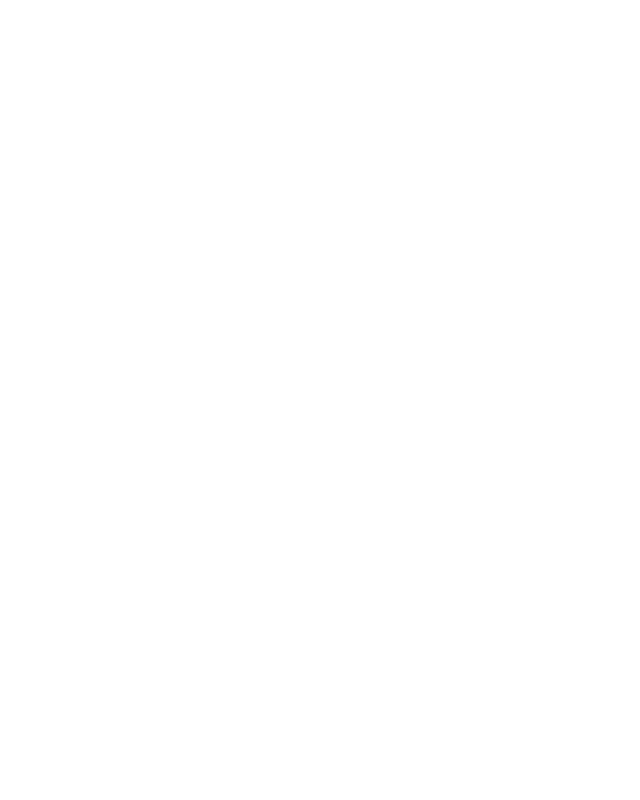
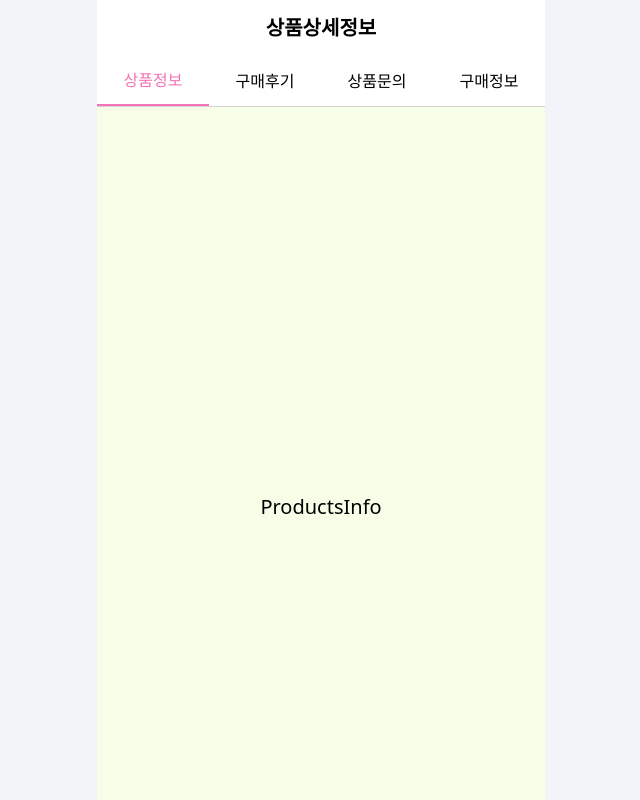
Before and after one commit to Ssoon-m/scroll-spy, a Next.js app: page / in a window 1280 px wide. Shown: the top 800 px of the page, without its empty margins (319-959 px from the left). Built offline with nearby package versions, Linux system fonts and the light colour scheme.

Commit message:
wip: scroll spy

```diff
--- a/package.json
+++ b/package.json
@@ -13,6 +13,7 @@
     "@types/react": "18.0.33",
     "@types/react-dom": "18.0.11",
     "autoprefixer": "10.4.14",
+    "classnames": "^2.3.2",
     "eslint": "8.38.0",
     "eslint-config-next": "13.3.0",
     "next": "13.3.0",
--- /dev/null
+++ b/src/app/PageClient.tsx
@@ -0,0 +1,61 @@
+"use client";
+import React, { useRef, useState } from "react";
+import Tab from "@/components/base/Tab";
+import ProductsInfo from "@/components/products/ProductsInfo";
+import ProductsPurchaseInfo from "@/components/products/ProductsPurchaseInfo";
+import ProductsQnA from "@/components/products/ProductsQnA";
+import ProductsReview from "@/components/products/ProductsReview";
+import ScrollSpy from "@/components/headlessui/ScrollSpy";
+const PageClient = () => {
+  const section1Ref = useRef<HTMLElement>(null);
+  const section2Ref = useRef<HTMLElement>(null);
+  const section3Ref = useRef<HTMLElement>(null);
+  const section4Ref = useRef<HTMLElement>(null);
+  const [currentTab, setCurrentTab] = useState(0);
+  const sectionRefs = [
+    section1Ref.current,
+    section2Ref.current,
+    section3Ref.current,
+    section4Ref.current,
+  ];
+  const handleTabClick = (index: number) => {
+    if (sectionRefs[index]) {
+      sectionRefs[index]?.scrollIntoView({ behavior: "smooth" });
+      setCurrentTab(index);
+    }
+  };
+
+  return (
+    <div>
+      <ScrollSpy sectionRefs={sectionRefs} setActiveTab={handleTabClick} />
+      <div className="sticky top-0">
+        <Tab
+          onClickTab={handleTabClick}
+          activeTab={currentTab}
+          items={[
+            { title: "상품정보" },
+            { title: "구매후기" },
+            { title: "상품문의" },
+            { title: "구매정보" },
+          ]}
+        />
+      </div>
+      <div>
+        <section id="productInfo" ref={section1Ref}>
+          <ProductsInfo />
+        </section>
+        <section id="productsPurchaseInfo" ref={section2Ref}>
+          <ProductsPurchaseInfo />
+        </section>
+        <section id="productsQnA" ref={section3Ref}>
+          <ProductsQnA />
+        </section>
+        <section id="productsReview" ref={section4Ref}>
+          <ProductsReview />
+        </section>
+      </div>
+    </div>
+  );
+};
+
+export default PageClient;
--- a/src/app/layout.tsx
+++ b/src/app/layout.tsx
@@ -11,8 +11,12 @@
   children: React.ReactNode;
 }) {
   return (
-    <html lang="en" className="h-full">
-      <body>{children}</body>
+    <html lang="en" className="h-full bg-slate-100">
+      <body className="h-full">
+        <div className="min-h-full flex justify-center">
+          <div className="w-full max-w-md bg-white">{children}</div>
+        </div>
+      </body>
     </html>
   );
 }
--- a/src/app/page.tsx
+++ b/src/app/page.tsx
@@ -1,8 +1,13 @@
 import Image from "next/image";
 import { Inter } from "next/font/google";
-
+import BasicLayout from "@/components/layouts/BasicLayout";
+import PageClient from "./PageClient";
 const inter = Inter({ subsets: ["latin"] });
 
 export default function Home() {
-  return <main></main>;
+  return (
+    <BasicLayout>
+      <PageClient />
+    </BasicLayout>
+  );
 }
--- /dev/null
+++ b/src/components/base/MobileHeader.tsx
@@ -0,0 +1,16 @@
+import React from "react";
+
+interface Props {
+  title?: React.ReactNode;
+  className?: string;
+}
+
+const MobileHeader = ({ title = "상품상세정보", className }: Props) => {
+  return (
+    <header className="h-14 pl-8 pr-8 flex justify-center items-center bg-white">
+      <div className="font-bold text-xl">{title}</div>
+    </header>
+  );
+};
+
+export default MobileHeader;
--- /dev/null
+++ b/src/components/base/Tab.tsx
@@ -0,0 +1,41 @@
+"use client";
+
+import React, { useState } from "react";
+import cx from "classnames";
+
+interface listItem {
+  title: string;
+}
+
+interface Props {
+  items: listItem[];
+  activeTab?: number;
+  onClickTab?: (id: number) => void;
+}
+
+const Tab = ({ items, activeTab = 0, onClickTab }: Props) => {
+  const [currentTab, setCurrentTab] = useState(activeTab);
+
+  const handleListItem = (index: number) => {
+    onClickTab && onClickTab(index);
+    setCurrentTab(index);
+  };
+  return (
+    <ul className="list-nones flex border-b border-b-stone-300 bg-white">
+      {items.map((item, i) => (
+        <li
+          key={i}
+          onClick={() => handleListItem(i)}
+          className={cx(
+            "flex justify-center items-center flex-1 p-3 hover:text-pink-400 hover:cursor-pointer",
+            currentTab === i && "text-pink-400 border-b-2 border-b-pink-400"
+          )}
+        >
+          {item.title}
+        </li>
+      ))}
+    </ul>
+  );
+};
+
+export default Tab;
--- /dev/null
+++ b/src/components/headlessui/ScrollSpy.tsx
@@ -0,0 +1,34 @@
+"use client";
+import React, { useEffect, useRef } from "react";
+
+interface ScrollSpyProps {
+  setActiveTab: (index: number) => void;
+  sectionRefs: Array<HTMLElement | null>;
+}
+
+const ScrollSpy = ({ setActiveTab, sectionRefs }: ScrollSpyProps) => {
+  useEffect(() => {
+    const observer = new IntersectionObserver(
+      (entries) => {
+        entries.forEach((entry) => {
+          if (entry.isIntersecting) {
+            const index = sectionRefs.findIndex(($el) => $el === entry.target);
+            setActiveTab(index);
+          }
+        });
+      },
+      { threshold: 0.9 }
+    );
+    sectionRefs.forEach((section) => {
+      if (section) {
+        observer.observe(section);
+      }
+    });
+    return () => {
+      observer.disconnect();
+    };
+  }, [sectionRefs]);
+  return <></>;
+};
+
+export default ScrollSpy;
--- /dev/null
+++ b/src/components/layouts/BasicLayout.tsx
@@ -0,0 +1,17 @@
+import React from "react";
+import MobileHeader from "../base/MobileHeader";
+
+interface Props {
+  children: React.ReactNode;
+}
+
+const BasicLayout = ({ children }: Props) => {
+  return (
+    <div>
+      <MobileHeader />
+      <main>{children}</main>
+    </div>
+  );
+};
+
+export default BasicLayout;
--- /dev/null
+++ b/src/components/products/ProductsInfo.tsx
@@ -0,0 +1,11 @@
+import React from "react";
+
+const ProductsInfo = () => {
+  return (
+    <div className="min-h-screen bg-lime-50 flex justify-center items-center text-xl">
+      ProductsInfo
+    </div>
+  );
+};
+
+export default ProductsInfo;
--- /dev/null
+++ b/src/components/products/ProductsPurchaseInfo.tsx
@@ -0,0 +1,11 @@
+import React from "react";
+
+const ProductsPurchaseInfo = () => {
+  return (
+    <div className="min-h-screen bg-lime-100 flex justify-center items-center text-xl">
+      ProductsPurchaseInfo
+    </div>
+  );
+};
+
+export default ProductsPurchaseInfo;
--- /dev/null
+++ b/src/components/products/ProductsQnA.tsx
@@ -0,0 +1,11 @@
+import React from "react";
+
+const ProductsQnA = () => {
+  return (
+    <div className="min-h-screen bg-lime-200 flex justify-center items-center text-xl">
+      ProductsQnA
+    </div>
+  );
+};
+
+export default ProductsQnA;
--- /dev/null
+++ b/src/components/products/ProductsReview.tsx
@@ -0,0 +1,11 @@
+import React from "react";
+
+const ProductsReview = () => {
+  return (
+    <div className="min-h-screen bg-lime-300 flex justify-center items-center text-xl">
+      ProductsReview
+    </div>
+  );
+};
+
+export default ProductsReview;
```
Also changed, not shown: 1 other file (tests, documents, lock files or other folders).
